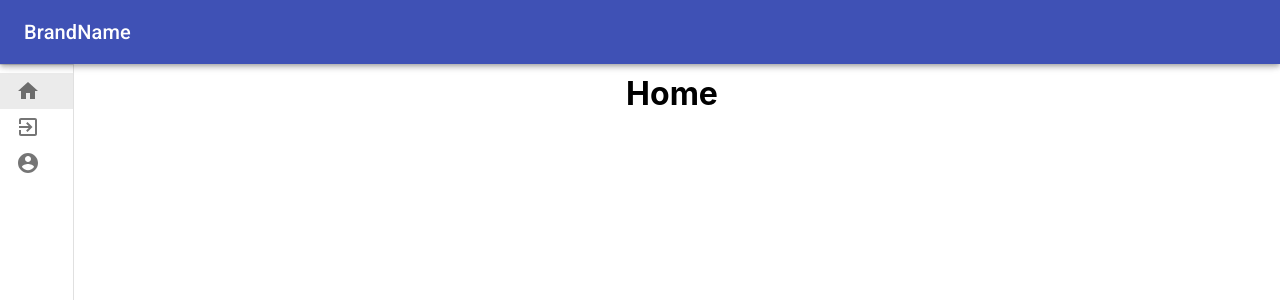
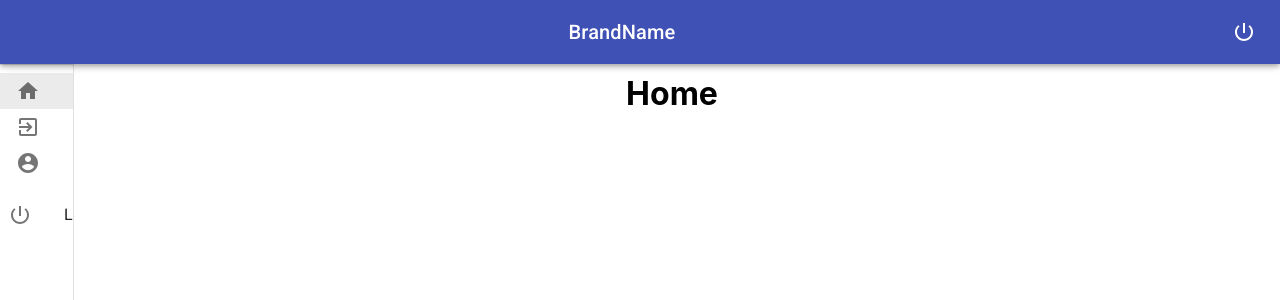
Before and after one commit to Nagarajnaidu921/react-dashboard-template, a React (Create React App) app: page / in a window 1280 px wide. Shown: the top 300 px of the page. Built offline with nearby package versions, Linux system fonts and the light colour scheme.

Commit message:
added logout functionality

```diff
--- a/src/components/SideNav/PermanentSideNav/index.js
+++ b/src/components/SideNav/PermanentSideNav/index.js
@@ -4,34 +4,33 @@ import clsx from 'clsx';
 import { makeStyles } from '@material-ui/core/styles';
 import Drawer from '@material-ui/core/Drawer';
 import {
-    List,
-    ListItem,
-    ListItemText,
     MenuList,
     MenuItem,
-    Typography
+    Typography,
+    Button
 } from '@material-ui/core';
 import Divider from '@material-ui/core/Divider';
 import ListItemIcon from '@material-ui/core/ListItemIcon';
 import InboxIcon from '@material-ui/icons/MoveToInbox';
-import { ExitToApp, Home, AccountCircle } from '@material-ui/icons';
+import { ExitToApp, Home, AccountCircle, PowerSettingsNew } from '@material-ui/icons';
+import AuthServ from '../../../services/Auth/auth.service';
 
 const drawerWidth = 240;
 
 const routes = [
     {
         text: 'Home',
-        icon: (<Home/>),
+        icon: (<Home />),
         path: '/'
     },
     {
         text: 'Login',
-        icon: (<ExitToApp/>),
+        icon: (<ExitToApp />),
         path: '/login'
     },
     {
         text: 'Users',
-        icon: (<AccountCircle/>),
+        icon: (<AccountCircle />),
         path: '/users'
     },
 
@@ -75,7 +74,10 @@ const useStyles = makeStyles(theme => ({
 
 const PermanentSideNav = (props) => {
     const classes = useStyles();
-
+    const handleLogout = () =>{
+        AuthServ.logout();
+        props.history.push('/login')
+    }
     return (
 
         <Drawer
@@ -109,6 +111,12 @@ const PermanentSideNav = (props) => {
                     )
                 })}
             </MenuList>
+            <MenuList>
+                <MenuItem component={Button} onClick={handleLogout} >
+                    <ListItemIcon><PowerSettingsNew/></ListItemIcon>
+                    <Typography>Logout</Typography>
+                </MenuItem>
+            </MenuList>
         </Drawer>
 
     );
--- a/src/components/TopNavbar/index.js
+++ b/src/components/TopNavbar/index.js
@@ -6,6 +6,8 @@ import Toolbar from '@material-ui/core/Toolbar';
 import Typography from '@material-ui/core/Typography';
 import IconButton from '@material-ui/core/IconButton';
 import MenuIcon from '@material-ui/icons/Menu';
+import { PowerSettingsNew } from '@material-ui/icons';
+
 import { Hidden } from '@material-ui/core';
 
 const drawerWidth = 240;
@@ -13,6 +15,10 @@ const drawerWidth = 240;
 const useStyles = makeStyles(theme => ({
     root: {
         display: 'flex',
+        flexGrow: 1,
+    },
+    title: {
+        flexGrow: 1,
     },
 
     appBar: {
@@ -57,9 +63,21 @@ const TopNavbar = (props) => {
 
                         </IconButton>
                     </Hidden>
-                    <Typography variant="h6" noWrap>
+                    <Typography className={classes.title} variant="h6" noWrap>
                         BrandName
                     </Typography>
+                    <Hidden xsDown>
+                        <IconButton
+                            color="inherit"
+                            edge="end"
+                            aria-label="open drawer"
+                            onClick={props.menuOnClick}
+                        >
+
+                            <PowerSettingsNew />
+
+                        </IconButton>
+                    </Hidden>
                 </Toolbar>
             </AppBar>
 
--- a/src/services/Auth/auth.service.js
+++ b/src/services/Auth/auth.service.js
@@ -8,6 +8,10 @@ class AuthServ {
 
     get isLoggedIn() {
         return TokenServ.token;
+    }
+
+    logout() {
+        TokenServ.removerToken();
     }
 
     API_URL = {
--- a/src/services/Token/token.service.js
+++ b/src/services/Token/token.service.js
@@ -8,6 +8,10 @@ class TokenServ {
     get token() {
         return localStorage.getItem(tokenKey);
     }
+
+    removerToken() {
+        localStorage.removeItem(tokenKey);
+    }
 }
 
 export default new TokenServ();
```
